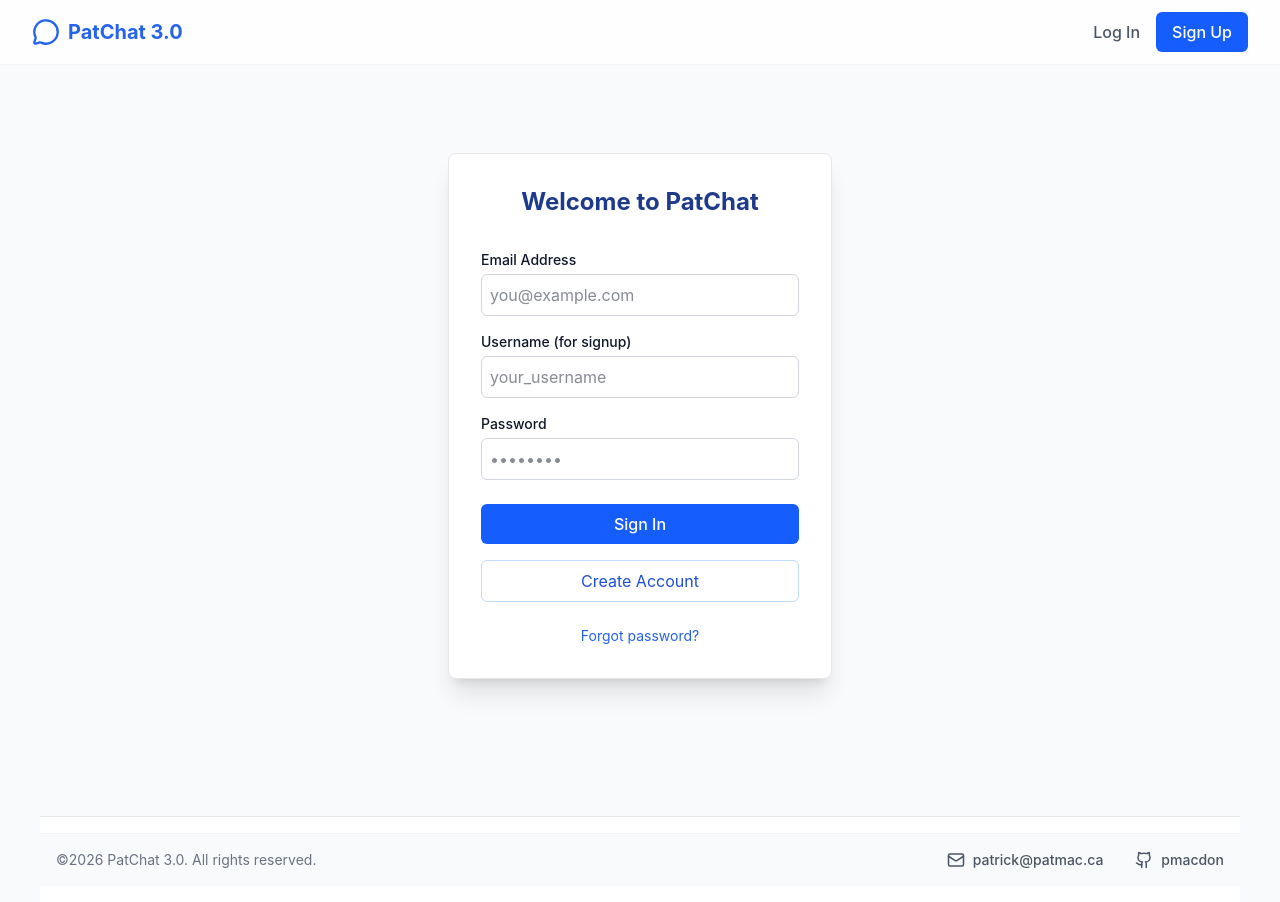
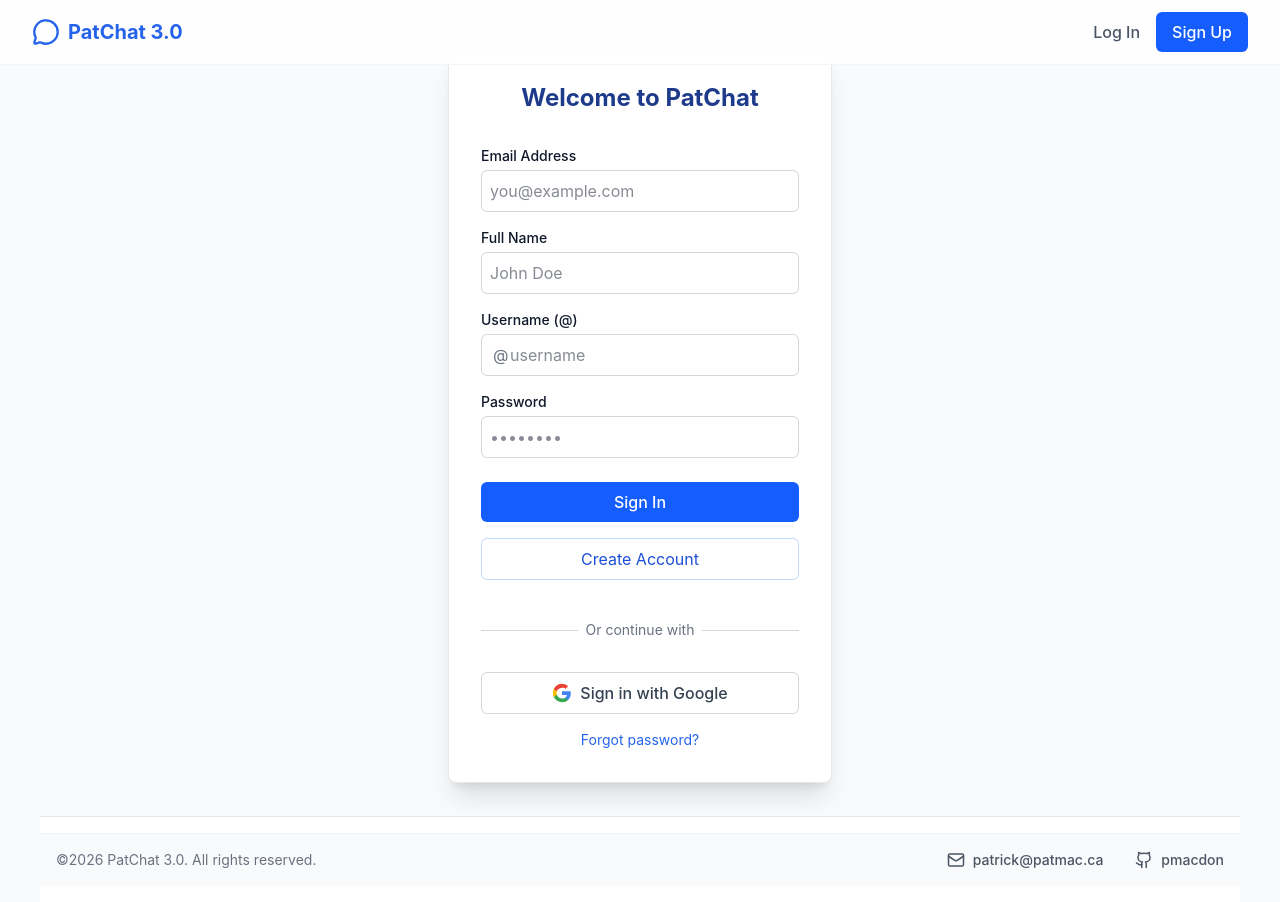
Before and after one commit to Pmacdon15/patchat3.0, a Next.js app: page /login in a window 1280 px wide. Built offline with nearby package versions, Linux system fonts and the light colour scheme; no server answers; the database is empty.

Commit message:
added login with google button

```diff
--- a/src/actions/auth.ts
+++ b/src/actions/auth.ts
@@ -21,12 +21,34 @@ export async function login(formData: FormData) {
 	return redirect('/')
 }
 
+export async function signInWithGoogle() {
+	const supabase = await createClient()
+
+	const { data, error } = await supabase.auth.signInWithOAuth({
+		provider: 'google',
+		options: {
+			redirectTo: `${process.env.NEXT_PUBLIC_SITE_URL || 'http://localhost:3000'}/auth/callback`,
+		},
+	})
+
+	if (error) {
+		return redirect(`/login?message=${encodeURIComponent(error.message)}`)
+	}
+
+	if (data.url) {
+		return redirect(data.url)
+	}
+
+	return redirect('/')
+}
+
 export async function signup(formData: FormData) {
 	const supabase = await createClient()
 
 	const email = formData.get('email') as string
 	const password = formData.get('password') as string
 	const username = formData.get('username') as string
+	const full_name = formData.get('full_name') as string
 
 	const { error } = await supabase.auth.signUp({
 		email,
@@ -34,6 +56,7 @@ export async function signup(formData: FormData) {
 		options: {
 			data: {
 				username,
+				full_name,
 			},
 		},
 	})
--- a/src/app/login/page.tsx
+++ b/src/app/login/page.tsx
@@ -1,5 +1,5 @@
 import Link from 'next/link'
-import { login, signup } from '@/actions/auth'
+import { login, signup, signInWithGoogle } from '@/actions/auth'
 
 export default function LoginPage() {
 	return (
@@ -27,16 +27,37 @@ export default function LoginPage() {
 					<div>
 						<label
 							className="mb-1 block font-medium text-sm"
-							htmlFor="username"
+							htmlFor="full_name"
 						>
-							Username (for signup)
+							Full Name
 						</label>
 						<input
 							className="w-full rounded-md border border-gray-300 bg-transparent p-2"
-							id="username"
-							name="username"
-							placeholder="your_username"
+							id="full_name"
+							name="full_name"
+							placeholder="John Doe"
+							// required
 						/>
+					</div>
+					<div>
+						<label
+							className="mb-1 block font-medium text-sm"
+							htmlFor="username"
+						>
+							Username (@)
+						</label>
+						<div className="relative">
+							<span className="absolute inset-y-0 left-0 flex items-center pl-3 text-gray-500">
+								@
+							</span>
+							<input
+								className="w-full rounded-md border border-gray-300 bg-transparent p-2 pl-7"
+								id="username"
+								name="username"
+								placeholder="username"
+								// required
+							/>
+						</div>
 					</div>
 					<div>
 						<label
@@ -68,6 +89,42 @@ export default function LoginPage() {
 					>
 						Create Account
 					</button>
+
+					<div className="relative my-4">
+						<div className="absolute inset-0 flex items-center">
+							<div className="w-full border-t border-gray-300"></div>
+						</div>
+						<div className="relative flex justify-center text-sm">
+							<span className="bg-white px-2 text-gray-500">Or continue with</span>
+						</div>
+					</div>
+
+					<button
+						className="flex items-center justify-center gap-2 rounded-md border border-gray-300 bg-white px-4 py-2 font-medium text-gray-700 transition hover:bg-gray-50"
+						onClick={signInWithGoogle}
+						type="button"
+					>
+						<svg className="h-5 w-5" viewBox="0 0 24 24">
+							<path
+								d="M22.56 12.25c0-.78-.07-1.53-.2-2.25H12v4.26h5.92c-.26 1.37-1.04 2.53-2.21 3.31v2.77h3.57c2.08-1.92 3.28-4.74 3.28-8.09z"
+								fill="#4285F4"
+							/>
+							<path
+								d="M12 23c2.97 0 5.46-.98 7.28-2.66l-3.57-2.77c-.98.66-2.23 1.06-3.71 1.06-2.86 0-5.29-1.93-6.16-4.53H2.18v2.84C3.99 20.53 7.7 23 12 23z"
+								fill="#34A853"
+							/>
+							<path
+								d="M5.84 14.09c-.22-.66-.35-1.36-.35-2.09s.13-1.43.35-2.09V7.07H2.18C1.43 8.55 1 10.22 1 12s.43 3.45 1.18 4.93l2.85-2.22.81-.62z"
+								fill="#FBBC05"
+							/>
+							<path
+								d="M12 5.38c1.62 0 3.06.56 4.21 1.64l3.15-3.15C17.45 2.09 14.97 1 12 1 7.7 1 3.99 3.47 2.18 7.07l3.66 2.84c.87-2.6 3.3-4.53 12-4.53z"
+								fill="#EA4335"
+							/>
+						</svg>
+						Sign in with Google
+					</button>
+
 					<Link
 						className="text-center text-primary-600 text-sm hover:underline"
 						href="/forgot-password"
--- a/src/components/cards/options-cards.tsx
+++ b/src/components/cards/options-cards.tsx
@@ -1,3 +1,4 @@
+import Link from 'next/link'
 import UserSearch from '../UserSearch'
 
 export default function OptionsCard({
@@ -26,12 +27,14 @@ export default function OptionsCard({
 				</p>
 			)}
 			{typeOfMessage === 'public' ? (
+				<Link href={'/rooms'}>
 					<button
 						className="mb-4 w-full rounded-md bg-blue-600 px-4 py-2 font-medium text-white hover:opacity-90"
 						type="button"
 					>
 						Browse All Rooms
 					</button>
+				</Link>
 			) : (
 				<UserSearch />
 			)}
--- a/src/components/headers/home-header.tsx
+++ b/src/components/headers/home-header.tsx
@@ -18,8 +18,8 @@ export default async function HomeHeader() {
 				{profile?.display_name || profile?.username || 'User'}!
 			</h1>
 			<p className="mt-2 text-gray-600">
-				Select a chat room from the sidebar or start a private message
-				to get started.
+			View Chat Room or login to get started.
+
 			</p>
 		</header>
 	)
```
Lines whose indentation alone changed are shown as unchanged.
